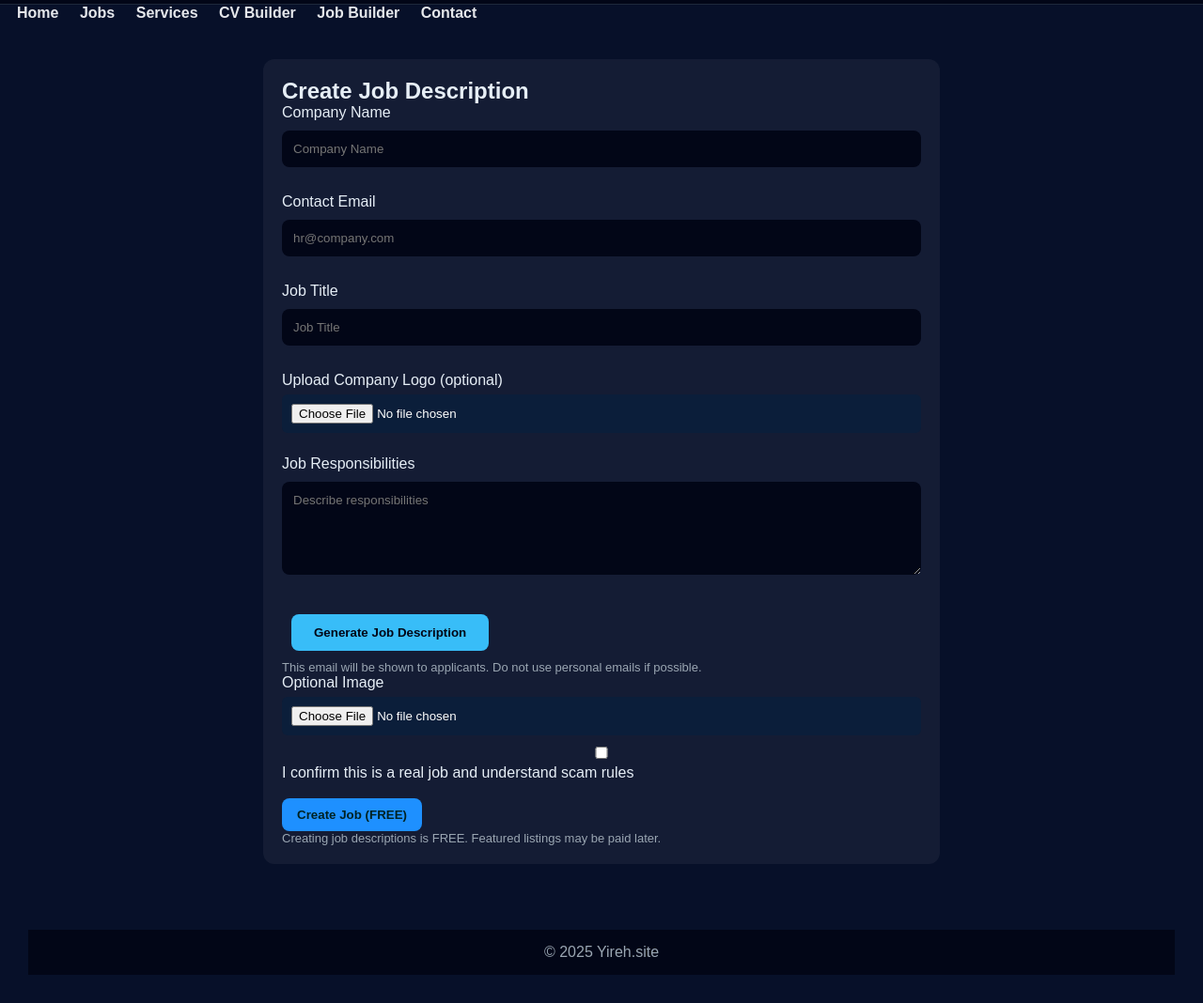
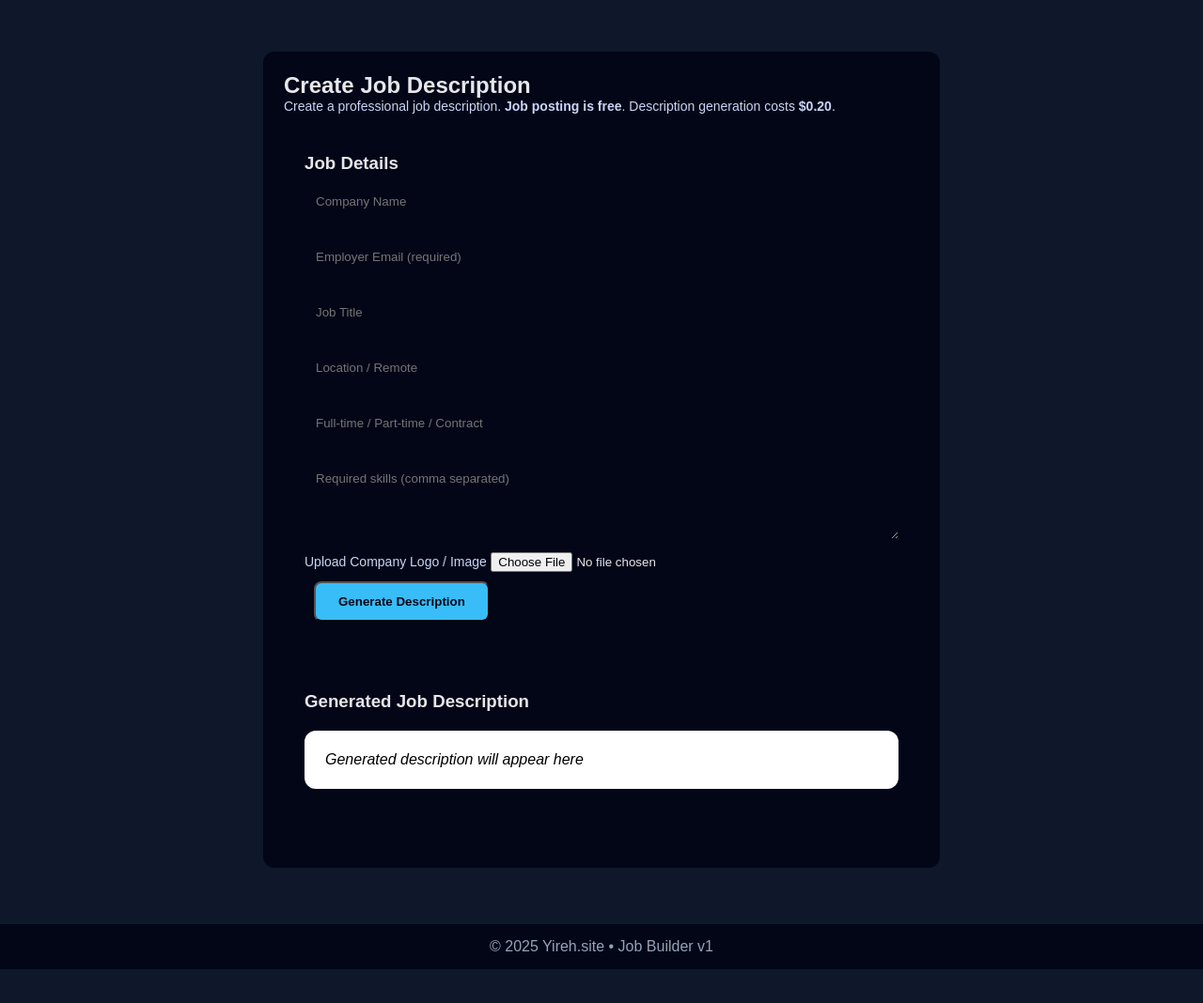
Before and after one commit to yireh-remotejobs/yireh.ai, a plain HTML site: page job-builder.html in a window 1280 px wide. Shown: the part 86-1154 px from the top of the page at 94% size. After the commit the page ends 1118 px from the top, so only its background shows below. Drawn offline with Linux system fonts and the light colour scheme.

Commit message:
Update job-builder.html

```diff
--- a/job-builder.html
+++ b/job-builder.html
@@ -3,110 +3,148 @@
 <head>
   <meta charset="UTF-8">
   <title>Job Description Builder – Yireh</title>
+  <meta name="viewport" content="width=device-width, initial-scale=1.0">
+
+  <link rel="icon" href="favicon.ico">
   <link rel="stylesheet" href="styles.css">
-<link rel="icon" href="favicon.ico">
-<style>
-body{background:#071029;color:#e6eef6;font-family:Arial}
-.container{max-width:900px;margin:auto;padding:20px}
-.card{background:rgba(255,255,255,0.05);padding:20px;border-radius:12px}
-input,textarea{
-  width:100%;padding:10px;margin:6px 0;
-  background:#0b1e3a;color:#fff;border:none;border-radius:6px
-}
-button{background:#1e90ff;color:#022;padding:10px 16px;border:none;border-radius:8px;font-weight:bold}
-.note{color:#9aa6b2;font-size:13px}
-</style>
 </head>
 
 <body>
 
-<header style="text-align:center;padding:20px">
+<!-- ================= HEADER ================= -->
+<header class="header">
+  <div class="brand">
     <img src="logo.png" height="50">
-<h2>Job Description Builder</h2>
-<p>Create real job listings for Yireh</p>
-</header>
-<nav>
+    <div>
+      <h2>Yireh</h2>
+      <small>Job Description Builder</small>
+    </div>
+  </div>
+
+  <nav class="nav">
     <a href="index.html">Home</a>
     <a href="jobs.html">Jobs</a>
     <a href="services.html">Services</a>
     <a href="cv-builder.html">CV Builder</a>
-  <a href="job-builder.html">Job Builder</a>
+    <a href="job-builder.html" class="active">Job Builder</a>
     <a href="contact.html">Contact</a>
   </nav>
+</header>
 
-<div class="container">
+<!-- ================= MAIN ================= -->
+<section class="container">
+
   <div class="card">
-
     <h2>Create Job Description</h2>
-
-<label>Company Name</label><br>
-<input class="input" placeholder="Company Name"><br><br>
-
-<label>Contact Email</label><br>
-<input class="input" type="email" placeholder="hr@company.com" required><br><br>
-
-<label>Job Title</label><br>
-<input class="input" placeholder="Job Title"><br><br>
-
-<label>Upload Company Logo (optional)</label><br>
-<input type="file" accept="image/*"><br><br>
-
-<label>Job Responsibilities</label><br>
-<textarea class="input" rows="5" placeholder="Describe responsibilities"></textarea><br><br>
-
-<button class="btn">Generate Job Description</button>
-
-<p class="note">
-This email will be shown to applicants. Do not use personal emails if possible.
+    <p class="small">
+      Create a professional job description.
+      <b>Job posting is free</b>. Description generation costs <b>$0.20</b>.
     </p>
 
+    <div class="cards">
 
-<label>Optional Image</label>
-<input type="file" id="img">
+      <!-- INPUT FORM -->
+      <div class="card">
+        <h3>Job Details</h3>
 
-<label>
-<input type="checkbox" id="scamAgree">
- I confirm this is a real job and understand scam rules
-</label>
+        <input id="company" class="input" placeholder="Company Name">
+        <input id="email" class="input" placeholder="Employer Email (required)">
+        <input id="title" class="input" placeholder="Job Title">
+        <input id="location" class="input" placeholder="Location / Remote">
+        <input id="type" class="input" placeholder="Full-time / Part-time / Contract">
 
-<br><br>
-<button onclick="saveJob()">Create Job (FREE)</button>
+        <textarea id="skills" class="input" rows="4"
+          placeholder="Required skills (comma separated)"></textarea>
 
-<p class="note">
-Creating job descriptions is FREE.
-Featured listings may be paid later.
-</p>
+        <label class="small">Upload Company Logo / Image</label>
+        <input type="file" id="image" accept="image/*">
+
+        <button class="btn" onclick="generateJD()">Generate Description</button>
+      </div>
+
+      <!-- OUTPUT -->
+      <div class="card">
+        <h3>Generated Job Description</h3>
+
+        <div id="imgPreview"></div>
+
+        <div id="jobPreview" class="card" style="background:#fff;color:#000;">
+          <p><i>Generated description will appear here</i></p>
+        </div>
+      </div>
 
     </div>
   </div>
 
+</section>
+
+<!-- ================= FOOTER ================= -->
+<footer class="footer">
+  © 2025 Yireh.site • Job Builder v1
+</footer>
+
+<!-- ================= SCRIPT ================= -->
 <script>
-function saveJob(){
-  if(!scamAgree.checked){
-    alert("Please accept scam awareness");
+document.getElementById("image").addEventListener("change", function () {
+  const file = this.files[0];
+  if (!file) return;
+
+  const reader = new FileReader();
+  reader.onload = function (e) {
+    document.getElementById("imgPreview").innerHTML =
+      `<img src="${e.target.result}" style="max-width:120px;border-radius:8px">`;
+  };
+  reader.readAsDataURL(file);
+});
+
+function generateJD() {
+  const company = document.getElementById("company").value.trim();
+  const email = document.getElementById("email").value.trim();
+  const title = document.getElementById("title").value.trim();
+  const location = document.getElementById("location").value.trim();
+  const type = document.getElementById("type").value.trim();
+  const skills = document.getElementById("skills").value.trim();
+
+  if (!company || !email || !title) {
+    alert("Company, Email, and Job Title are required");
     return;
   }
 
-  const job = {
-    title: title.value,
-    company: company.value,
-    location: location.value,
-    desc: desc.value,
-    date: new Date().toLocaleDateString()
-  };
+  const jd = `
+<h3>${title}</h3>
+<p><b>Company:</b> ${company}</p>
+<p><b>Location:</b> ${location || "Remote"}</p>
+<p><b>Job Type:</b> ${type || "Contract"}</p>
 
-  let jobs = JSON.parse(localStorage.getItem("yirehJobs") || "[]");
-  jobs.unshift(job);
-  localStorage.setItem("yirehJobs", JSON.stringify(jobs));
+<h4>About the Role</h4>
+<p>
+${company} is looking for a motivated <b>${title}</b> to join our growing team.
+This role offers an opportunity to work in a professional, ethical, and
+results-driven environment.
+</p>
 
-  alert("Job created successfully!");
-  location.href="jobs.html";
+<h4>Responsibilities</h4>
+<ul>
+  <li>Perform core duties related to the role</li>
+  <li>Collaborate with team members and stakeholders</li>
+  <li>Meet quality and timeline requirements</li>
+</ul>
+
+<h4>Required Skills</h4>
+<ul>
+${skills.split(",").map(s => `<li>${s.trim()}</li>`).join("")}
+</ul>
+
+<h4>How to Apply</h4>
+<p>
+Send your CV to <b>${email}</b>.
+Mention the job title <b>${title}</b> in the subject line.
+</p>
+`;
+
+  document.getElementById("jobPreview").innerHTML = jd;
 }
 </script>
 
-<footer style="text-align:center;margin:30px;color:#9aa6b2">
-© 2025 Yireh.site
-</footer>
-
 </body>
 </html>
```
Lines whose indentation alone changed are shown as unchanged.
